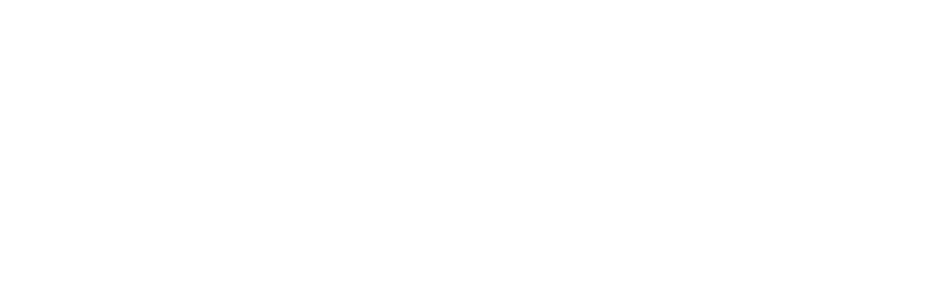
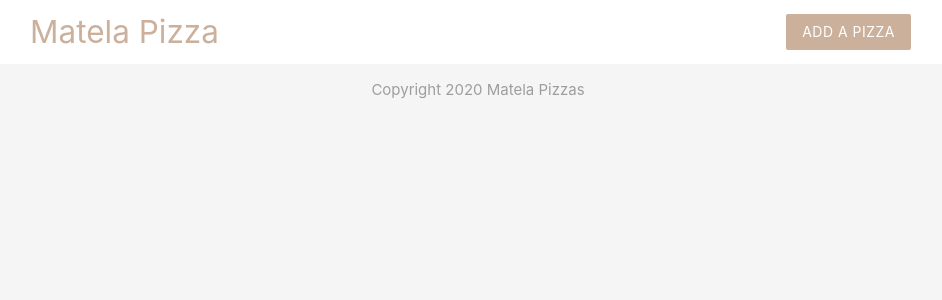
Before and after one commit to Matelaa/learning-php, a PHP site: the page made by Pizza Project/index.php in a window 1280 px wide. Before the commit the part shown is empty. Shown: the top 300 px of the page, without its empty margins (162-1104 px from the left). Run offline with PHP 8.4, Linux system fonts and the light colour scheme.

Commit message:
making the style of header and footer, and include in index

```diff
--- a/Pizza Project/index.php
+++ b/Pizza Project/index.php
@@ -1,3 +1,19 @@
 <?php
 
 ?>
+
+<!doctype html>
+<html lang="en">
+<head>
+    <meta charset="UTF-8">
+    <meta name="viewport"
+          content="width=device-width, user-scalable=no, initial-scale=1.0, maximum-scale=1.0, minimum-scale=1.0">
+    <meta http-equiv="X-UA-Compatible" content="ie=edge">
+    <title>Matela Pizza</title>
+</head>
+
+    <?php include('templates/header.php')?>
+    <?php include('templates/footer.php') ?>
+
+</body>
+</html>
--- a/Pizza Project/templates/footer.php
+++ b/Pizza Project/templates/footer.php
@@ -1,3 +1,8 @@
 <?php
 
 ?>
+
+    <footer class="section">
+        <div class="center grey-text">Copyright 2020 Matela Pizzas</div>
+    </footer>
+</body>
--- a/Pizza Project/templates/header.php
+++ b/Pizza Project/templates/header.php
@@ -1,3 +1,26 @@
 <?php
 
 ?>
+
+<head>
+    <!-- Compiled and minified CSS -->
+    <link rel="stylesheet" href="https://cdnjs.cloudflare.com/ajax/libs/materialize/1.0.0/css/materialize.min.css">
+    <style type="text/css">
+        .brand {
+            background: #cbb09c !important;
+        }
+
+        .brand-text {
+            color: #cbb09c !important;
+        }
+    </style>
+</head>
+<body class="grey lighten-4">
+    <nav class="white z-depth-0">
+        <div class="container">
+            <a href="#" class="brand-logo brand-text">Matela Pizza</a>
+            <ul id="nav-mobile" class="right hide-on-small-and-down">
+                <li><a href="#" class="btn brand z-depth-0">Add a Pizza</a></li>
+            </ul>
+        </div>
+    </nav>
```
